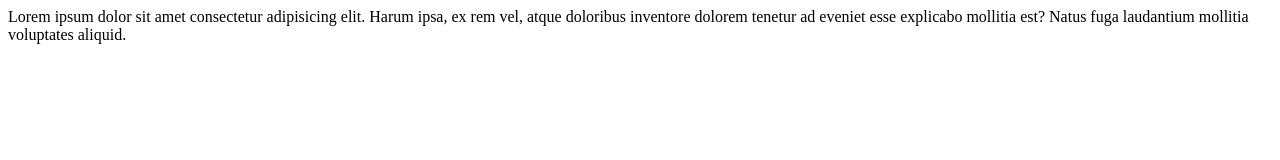
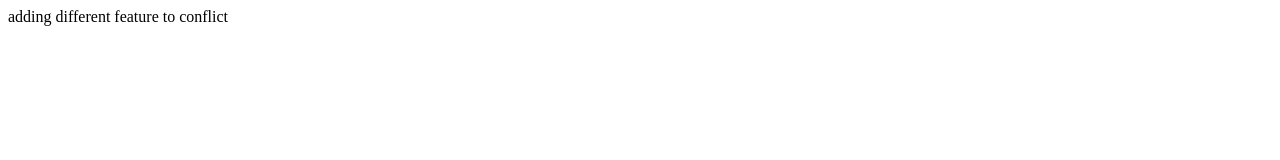
Before and after one commit to joyjitdas-tech/local_repo, a plain HTML site: page index.html in a window 1280 px wide. Drawn offline with Linux system fonts and the light colour scheme.

Commit message:
add to check conflict

```diff
--- a/index.html
+++ b/index.html
@@ -1 +1 @@
-<p>Lorem ipsum dolor sit amet consectetur adipisicing elit. Harum ipsa, ex rem vel, atque doloribus inventore dolorem tenetur ad eveniet esse explicabo mollitia est? Natus fuga laudantium mollitia voluptates aliquid.</p>
+<p>adding different feature to conflict</p>
```
